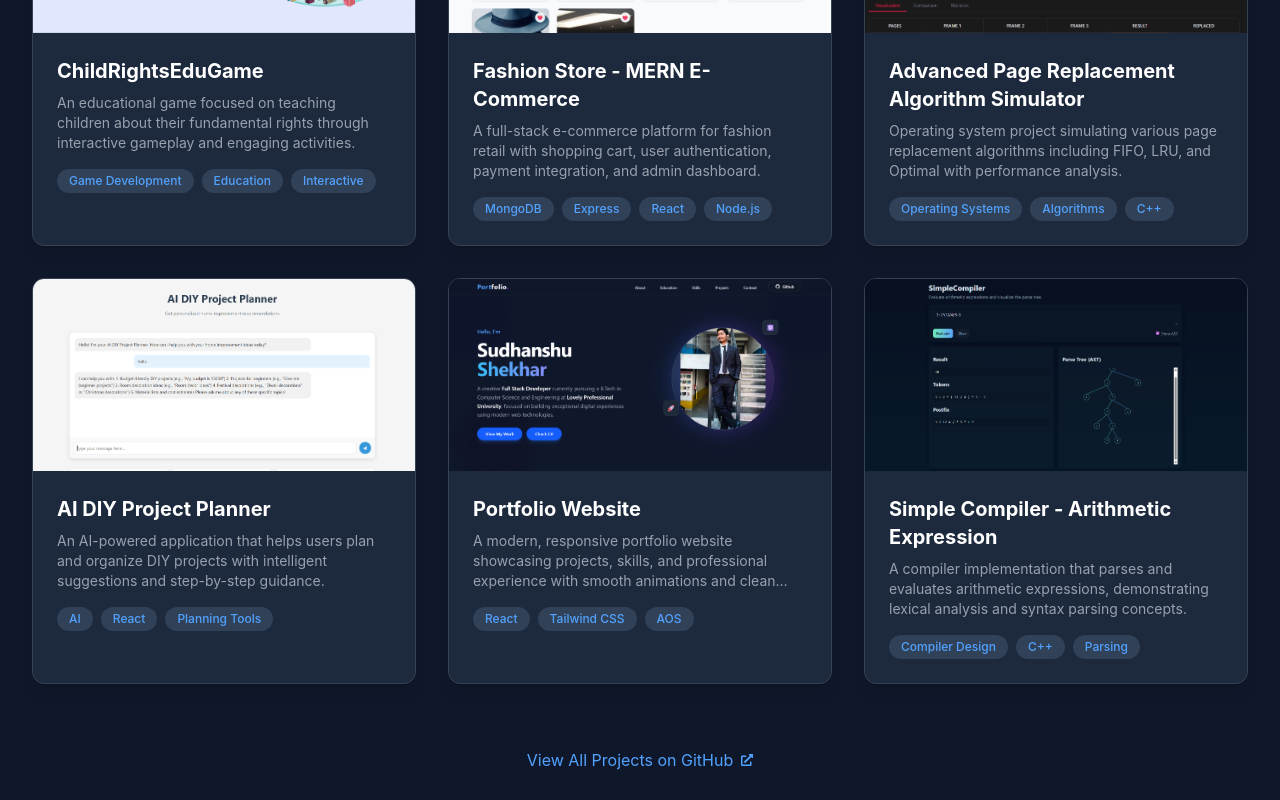
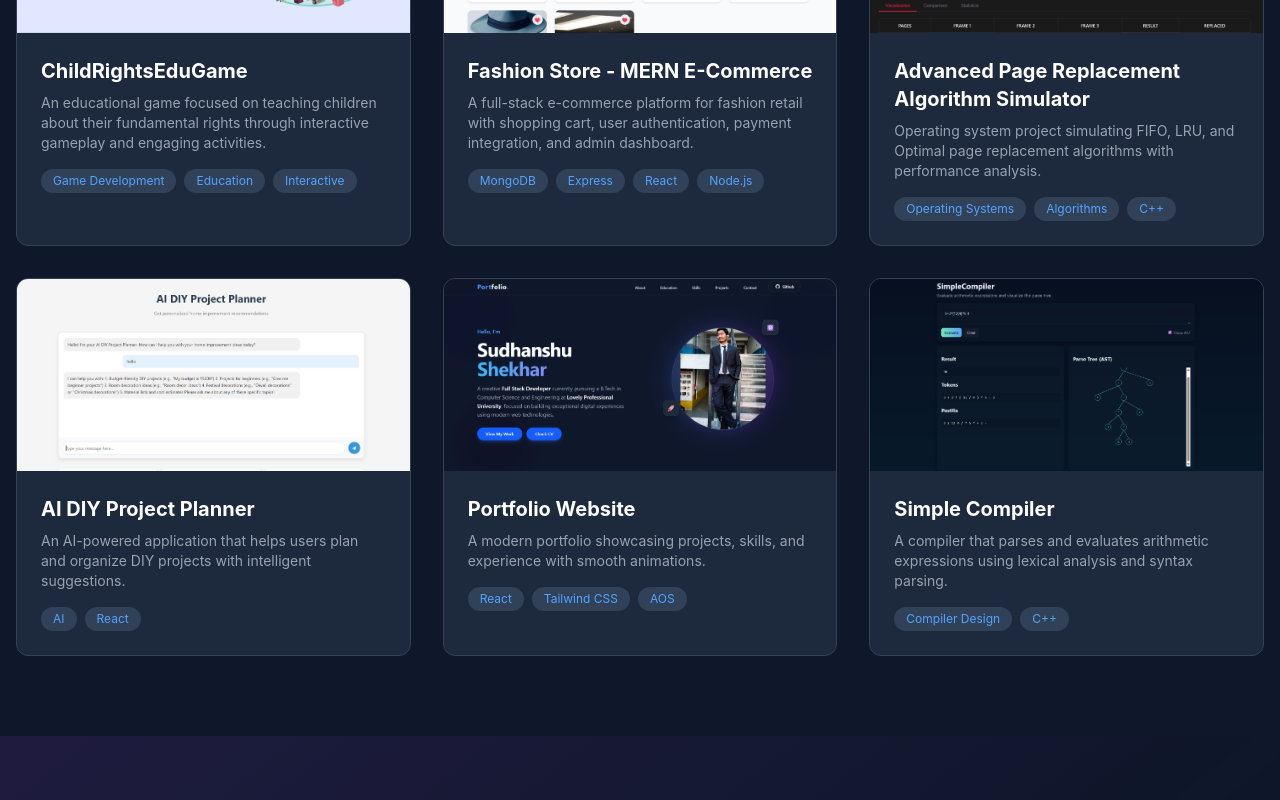
Before and after one commit to sudhanshu898/portfolio, a React (Vite) app in the folder my-portfolio/: page / in a window 1280 px wide. Shown: the part 4340-5140 px from the top of the page. Built offline with nearby package versions, Linux system fonts and the light colour scheme.

Commit message:
Fix project live links rendering

```diff
--- a/my-portfolio/src/sections/Projects.jsx
+++ b/my-portfolio/src/sections/Projects.jsx
@@ -1,5 +1,6 @@
 import React from 'react';
 import { FaGithub, FaExternalLinkAlt } from 'react-icons/fa';
+
 import ChildRightsImage from '../assets/childrightedu.png';
 import FashionStoreImage from '../assets/FashionStore.png';
 import PageReplacementImage from '../assets/PageReplacement.png';
@@ -11,61 +12,67 @@ const Projects = () => {
   const projects = [
     {
       title: "ChildRightsEduGame",
-            description: "An educational game focused on teaching children about their fundamental rights through interactive gameplay and engaging activities.",
+      description:
+        "An educational game focused on teaching children about their fundamental rights through interactive gameplay and engaging activities.",
       tech: ["Game Development", "Education", "Interactive"],
       github: "https://github.com/sudhanshu898/ChildRightsEduGame/tree/main/project",
-            live: "#",
-            image: ChildRightsImage
+      live: null, // ❗ FIXED
+      image: ChildRightsImage,
     },
     {
       title: "Fashion Store - MERN E-Commerce",
-            description: "A full-stack e-commerce platform for fashion retail with shopping cart, user authentication, payment integration, and admin dashboard.",
+      description:
+        "A full-stack e-commerce platform for fashion retail with shopping cart, user authentication, payment integration, and admin dashboard.",
       tech: ["MongoDB", "Express", "React", "Node.js"],
-            github: "https://github.com/sudhanshu898/Fashion-Store---MERN-E-Commerce-Application/tree/main/OneDrive/Attachments/Desktop/MERNStackeCommerce",
+      github:
+        "https://github.com/sudhanshu898/Fashion-Store---MERN-E-Commerce-Application",
       live: "https://fashion-store-frontend-liard.vercel.app/",
-            image: FashionStoreImage
+      image: FashionStoreImage,
     },
     {
       title: "Advanced Page Replacement Algorithm Simulator",
-            description: "Operating system project simulating various page replacement algorithms including FIFO, LRU, and Optimal with performance analysis.",
+      description:
+        "Operating system project simulating FIFO, LRU, and Optimal page replacement algorithms with performance analysis.",
       tech: ["Operating Systems", "Algorithms", "C++"],
       github: "https://github.com/sudhanshu898/OS_Project",
       live: "https://sudhanshu898.github.io/OS_Project/",
-            image: PageReplacementImage
+      image: PageReplacementImage,
     },
     {
       title: "AI DIY Project Planner",
-            description: "An AI-powered application that helps users plan and organize DIY projects with intelligent suggestions and step-by-step guidance.",
-            tech: ["AI", "React", "Planning Tools"],
+      description:
+        "An AI-powered application that helps users plan and organize DIY projects with intelligent suggestions.",
+      tech: ["AI", "React"],
       github: "https://github.com/sudhanshu898/DIY-Project-Planner-",
       live: "https://sudhanshu898.github.io/DIY-Project-Planner-/",
-            image: AIDiyImage
+      image: AIDiyImage,
     },
     {
       title: "Portfolio Website",
-            description: "A modern, responsive portfolio website showcasing projects, skills, and professional experience with smooth animations and clean design.",
+      description:
+        "A modern portfolio showcasing projects, skills, and experience with smooth animations.",
       tech: ["React", "Tailwind CSS", "AOS"],
       github: "https://github.com/sudhanshu898/portfolio",
-            live: "https://portfolio-vercel-zeta-brown.vercel.app/",
-            image: PortfolioImage
+      live: "https://portfolio-vercel-cfmlo99r4.vercel.app/",
+      image: PortfolioImage,
     },
     {
-            title: "Simple Compiler - Arithmetic Expression",
-            description: "A compiler implementation that parses and evaluates arithmetic expressions, demonstrating lexical analysis and syntax parsing concepts.",
-            tech: ["Compiler Design", "C++", "Parsing"],
-            github: "https://github.com/sudhanshu898/SimpleCompiler_Arithmeti_Expression",
-            live: "https://sudhanshu898.github.io/SimpleCompiler_Arithmeti_Expression/",
-            image: SimpleCompilerImage
-        }
+      title: "Simple Compiler",
+      description:
+        "A compiler that parses and evaluates arithmetic expressions using lexical analysis and syntax parsing.",
+      tech: ["Compiler Design", "C++"],
+      github:
+        "https://github.com/sudhanshu898/SimpleCompiler_Arithmeti_Expression",
+      live:
+        "https://sudhanshu898.github.io/SimpleCompiler_Arithmeti_Expression/",
+      image: SimpleCompilerImage,
+    },
   ];
 
   return (
-        <section id="projects" className="py-20 relative">
-            <div className="max-w-7xl mx-auto px-4 sm:px-6 lg:px-8">
-                <h2
-                    data-aos="fade-up"
-                    className="text-3xl font-bold text-center mb-16"
-                >
+    <section id="projects" className="py-20">
+      <div className="max-w-7xl mx-auto px-4">
+        <h2 className="text-3xl font-bold text-center mb-16">
           Featured <span className="text-blue-500">Projects</span>
         </h2>
 
@@ -73,45 +80,50 @@ const Projects = () => {
           {projects.map((project, index) => (
             <div
               key={index}
-                            data-aos="fade-up"
-                            data-aos-delay={index * 200}
-                            className="bg-slate-800 rounded-xl overflow-hidden shadow-lg border border-gray-700 transition-all duration-300 hover:-translate-y-2 hover:shadow-2xl hover:shadow-blue-500/10"
+              className="bg-slate-800 rounded-xl overflow-hidden border border-gray-700 hover:-translate-y-2 transition-all duration-300"
             >
-                            <div className="h-48 relative overflow-hidden group bg-gray-900">
+              <div className="relative group h-48">
                 <img
                   src={project.image}
                   alt={project.title}
-                                    className="w-full h-full object-cover group-hover:scale-110 transition-transform duration-300"
+                  className="w-full h-full object-cover"
                 />
-                                <div className="absolute inset-0 bg-black/50 opacity-0 group-hover:opacity-100 transition-opacity duration-300 flex items-center justify-center space-x-4">
+
+                <div className="absolute inset-0 bg-black/60 opacity-0 group-hover:opacity-100 transition flex items-center justify-center gap-4">
                   <a
                     href={project.github}
                     target="_blank"
-                                        rel="noopener noreferrer"
-                                        className="p-3 bg-white/10 rounded-full text-white backdrop-blur-sm hover:scale-110 transition-transform active:scale-95"
-                                        aria-label={`View ${project.title} on GitHub`}
+                    rel="noreferrer"
+                    className="p-3 bg-white/10 rounded-full hover:scale-110"
                   >
-                                        <FaGithub size={20} />
+                    <FaGithub />
                   </a>
-                                    {project.live !== "#" && (
+
+                  {project.live && (
                     <a
                       href={project.live}
                       target="_blank"
-                                            rel="noopener noreferrer"
-                                            className="p-3 bg-white/10 rounded-full text-white backdrop-blur-sm hover:scale-110 transition-transform active:scale-95"
-                                            aria-label={`View ${project.title} live demo`}
+                      rel="noreferrer"
+                      className="p-3 bg-white/10 rounded-full hover:scale-110"
                     >
-                                            <FaExternalLinkAlt size={20} />
+                      <FaExternalLinkAlt />
                     </a>
                   )}
                 </div>
               </div>
+
               <div className="p-6">
-                                <h3 className="text-xl font-bold text-white mb-2">{project.title}</h3>
-                                <p className="text-gray-400 text-sm mb-4 line-clamp-3">{project.description}</p>
+                <h3 className="text-xl font-bold mb-2">{project.title}</h3>
+                <p className="text-gray-400 text-sm mb-4">
+                  {project.description}
+                </p>
+
                 <div className="flex flex-wrap gap-2">
                   {project.tech.map((t, i) => (
-                                        <span key={i} className="px-3 py-1 bg-slate-700 text-blue-400 text-xs rounded-full font-medium">
+                    <span
+                      key={i}
+                      className="px-3 py-1 text-xs rounded-full bg-slate-700 text-blue-400"
+                    >
                       {t}
                     </span>
                   ))}
@@ -120,21 +132,6 @@ const Projects = () => {
             </div>
           ))}
         </div>
-
-                <div
-                    data-aos="fade-in"
-                    data-aos-delay="600"
-                    className="mt-16 text-center"
-                >
-                    <a
-                        href="https://github.com/sudhanshu898"
-                        target="_blank"
-                        rel="noopener noreferrer"
-                        className="inline-flex items-center text-blue-400 hover:text-blue-300 transition-colors"
-                    >
-                        View All Projects on GitHub <FaExternalLinkAlt className="ml-2 text-xs" />
-                    </a>
-                </div>
       </div>
     </section>
   );
```
Lines whose indentation alone changed are shown as unchanged.
